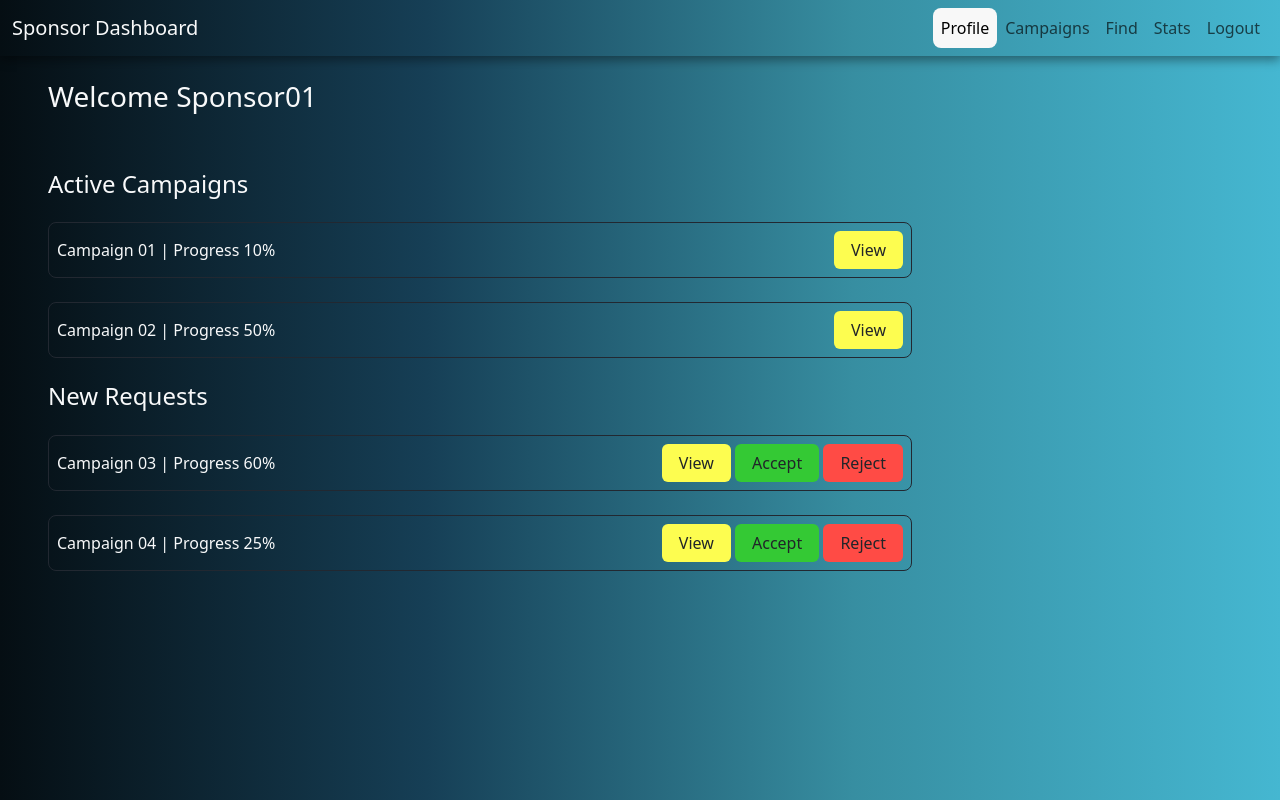
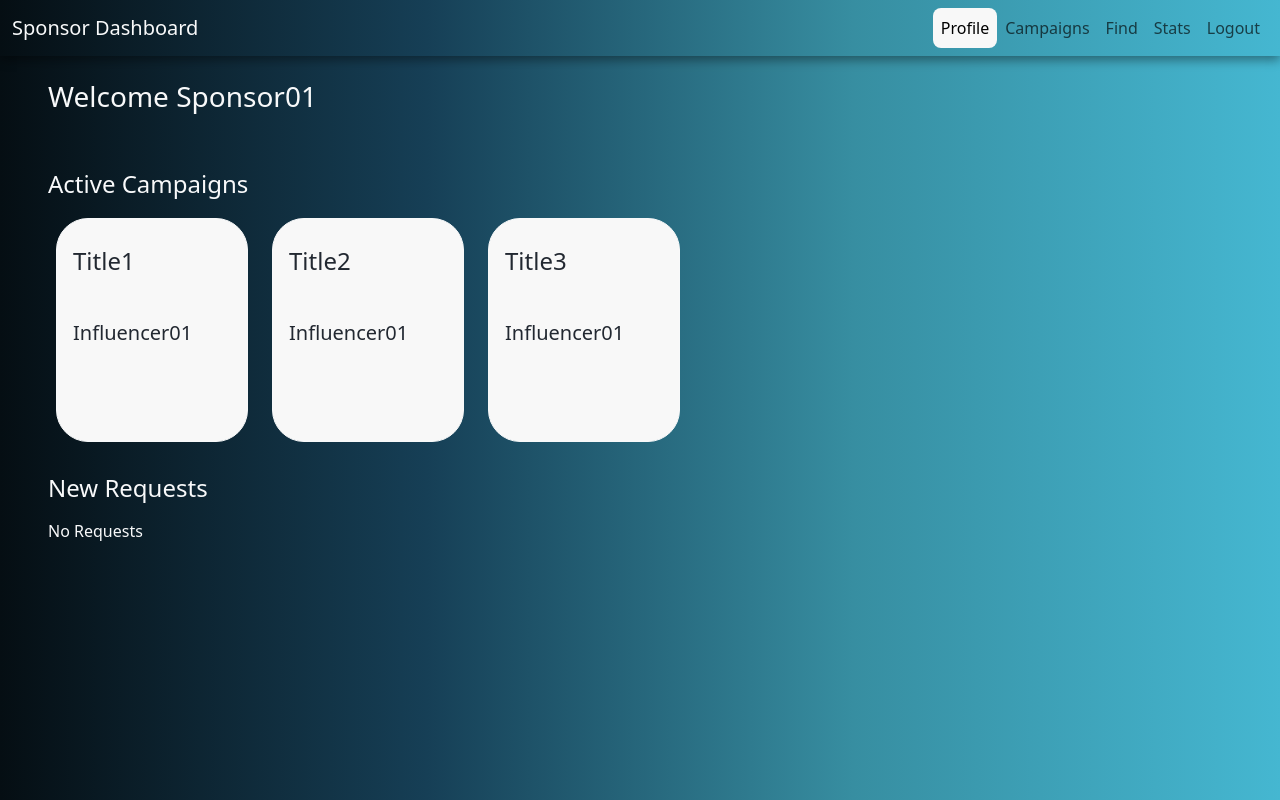
Before and after one commit to Raghul3101/influencer-sponsorship-platform, a Flask app: page /sponsor-profile in a window 1280 px wide. Run offline with Flask 3, Linux system fonts and the light colour scheme; the visitor is signed in with stand-in values (Sample User, id 1).

Commit message:
Add files via upload

```diff
--- a/app/models.py
+++ b/app/models.py
@@ -42,3 +42,5 @@
     requested_by = db.Column(db.String(20), nullable=False)
     sent = db.Column(db.Boolean, nullable=False)
     accepted = db.Column(db.Boolean, nullable=True)
+    campaign = db.relationship('Campaign', backref='adrequest', lazy=True)
+    influencer = db.relationship('Influencer', backref='adrequest', lazy=True)
--- a/app/routes.py
+++ b/app/routes.py
@@ -119,13 +119,36 @@
 @app.route('/sponsor-profile', methods=['GET', 'POST'])
 def sponsorProfile():
     user_id = session.get('user_id')
-    if user_id:
-        sponsor = Sponsor.query.get(user_id)
-        if sponsor:
-            requests = Adrequest.query.filter_by(requested_by="influencer", sponsor_id=user_id).all()
-            request_empty = len(requests)==0
-            return render_template('sponsorProfile.html', sponsor=sponsor, requests=requests, request_empty=request_empty)
+    if not user_id:
+        return redirect(url_for('login'))
+
+    if request.method == 'POST':
+        action = request.form.get('action')
+        request_id = request.form.get('request_id')
+        ad_request = Adrequest.query.get(request_id)
+
+        if ad_request:
+            if action == 'accept':
+                ad_request.accepted = True
+                db.session.commit()
+                flash('Request accepted successfully', 'success')
+            elif action == 'reject':
+                db.session.delete(ad_request)
+                db.session.commit()
+                flash('Request rejected successfully', 'success')
+
+        return redirect(url_for('sponsorProfile'))
+
+    sponsor = Sponsor.query.get(user_id)
+    if sponsor:
+        requests = Adrequest.query.filter_by(requested_by="influencer", sponsor_id=user_id, accepted=False).all()
+        actives = Adrequest.query.filter_by(sponsor_id=user_id, accepted=True).all()
+        request_empty = len(requests) == 0
+        active_empty = len(actives) == 0
+        return render_template('sponsorProfile.html', sponsor=sponsor, requests=requests, request_empty=request_empty, actives=actives, active_empty=active_empty)
+
     return redirect(url_for('login'))
+
 
 @app.route('/campaign', methods=['GET', 'POST'])
 def sponsorCampaign():
--- a/app/static/styles.css
+++ b/app/static/styles.css
@@ -9,7 +9,7 @@
 }
 .body-bg2{
     background-image: linear-gradient(90deg, #050E13, #163F56, #378ea1, #45b7d1);
-    box-shadow: 0 4px 10px rgba(0, 0, 0, 0.4);
+    /* box-shadow: 0 4px 10px rgba(0, 0, 0, 0.4); */
 }
 .body-bg3{
     background-color: #222831;
@@ -26,6 +26,7 @@
 .navbar{
     font-weight: 500;
     color: white !important;
+    box-shadow: 0 4px 10px rgba(0, 0, 0, 0.4);
 }
 .nav-link.active{
     background-color: #f8f8f8;
--- a/app/templates/sponsorCampaign.html
+++ b/app/templates/sponsorCampaign.html
@@ -3,7 +3,7 @@
     <head>
         <meta charset="UTF-8">
         <meta name="viewport" content="width=device-width, initial-scale=1.0">
-        <title>Profile</title>
+        <title>Campaigns</title>
         <link href="https://cdn.jsdelivr.net/npm/bootstrap@5.3.3/dist/css/bootstrap.min.css" rel="stylesheet" integrity="sha384-QWTKZyjpPEjISv5WaRU9OFeRpok6YctnYmDr5pNlyT2bRjXh0JMhjY6hW+ALEwIH" crossorigin="anonymous">
         <script src="https://cdn.jsdelivr.net/npm/bootstrap@5.3.3/dist/js/bootstrap.bundle.min.js" integrity="sha384-YvpcrYf0tY3lHB60NNkmXc5s9fDVZLESaAA55NDzOxhy9GkcIdslK1eN7N6jIeHz" crossorigin="anonymous"></script>
         <link rel="stylesheet" href="{{ url_for('static', filename='styles.css') }}">
--- a/app/templates/sponsorProfile.html
+++ b/app/templates/sponsorProfile.html
@@ -29,38 +29,74 @@
               <h3>Welcome {{ sponsor.fname }}</h3>
               <br><br>
               <h4>Active Campaigns</h4>
-              <div>
-                <div class="d-flex justify-content-between align-items-center border border-dark rounded-3 p-2 mt-4">
-                  <p class="mb-0">Campaign 01 | Progress 10%</p>
-                  <button class="btn bg-warning ps-3 pe-3 rounded">View</button>
-                </div>
-                <div class="d-flex justify-content-between align-items-center border border-dark rounded-3 p-2 mt-4">
-                  <p class="mb-0">Campaign 02 | Progress 50%</p>
-                  <button class="btn bg-warning ps-3 pe-3 rounded">View</button>
-                </div>
+              <div class="d-flex gap-4 h-auto p-2">
+                {% if active_empty %}
+                  <p class="mt-3">No Active Campaigns</p>
+                {% else %}
+                  {% for active in actives %}
+                    <div class="d-flex flex-column justify-content-between align-items-center campaign-height-width border border-light rounded-5 p-3 pt-4 mt-1 cursor-pointer">
+                      <p class="mb-0 fs-4 me-auto">{{ active.campaign.title }}</p>
+                      <p class="mb-0 fs-5 me-auto">{{ active.influencer.fname }}</p>
+                      <div>
+                          <button class="btn ps-3 pe-3 rounded btn-hover" data-bs-toggle="modal" data-bs-target="#viewCampaignModal{{ active.id }}">View</button>
+                      </div>
+                    </div>
+
+                    <div class="modal fade text-dark" id="viewCampaignModal{{ active.id }}" tabindex="-1" aria-labelledby="viewCampaignModalLabel{{ active.id }}" aria-hidden="true">
+                      <div class="modal-dialog modal-dialog-scrollable height-auto">
+                          <div class="modal-content">
+                              <div class="modal-header">
+                                  <h5 class="modal-title" id="viewCampaignModalLabel">Campaign</h5>
+                                  <button type="button" class="btn-close" data-bs-dismiss="modal" aria-label="Close"></button>
+                              </div>
+                              <div class="modal-body">
+                                <div class="mb-3">
+                                  <p>Influencer: {{ active.influencer.fname }}</p>
+                                </div>
+                                <div class="mb-3">
+                                    <p>Title: {{ active.campaign.title }}</p>
+                                </div>
+                                <div class="mb-3">
+                                    <p>Message: {{ active.message }}</p>
+                                </div>
+                                <div class="mb-3">
+                                  <p>Requirements: {{ active.requirements }}</p>
+                                </div>
+                                <div class="mb-3">
+                                  <p>Payment: {{ active.payment_amount }}</p>
+                                </div>
+                                <div class="mb-3">
+                                    <p>End Date: {{ active.campaign.end_date }}</p>
+                                </div>
+                              </div>
+                          </div>
+                      </div>
+                  </div>
+                  {% endfor %}
+                {% endif %}
               </div>
+
               <br>
               <h4>New Requests</h4>
-              <div>
-                <div class="d-flex justify-content-between align-items-center border border-dark rounded-3 p-2 mt-4">
-                  <p class="mb-0">Campaign 03 | Progress 60%</p>
-                  <div>
-                    <button class="btn ps-3 pe-3 rounded bg-warning">View</button>
-                    <button class="btn ps-3 pe-3 rounded bg-success">Accept</button>
-                    <button class="btn ps-3 pe-3 rounded bg-danger">Reject</button>
-                  </div>
-                </div>
-
-                <div class="d-flex justify-content-between align-items-center border border-dark rounded-3 p-2 mt-4">
-                  <p class="mb-0">Campaign 04 | Progress 25%</p>
-                  <div>
-                    <button class="btn ps-3 pe-3 rounded bg-warning">View</button>
-                    <button class="btn ps-3 pe-3 rounded bg-success">Accept</button>
-                    <button class="btn ps-3 pe-3 rounded bg-danger">Reject</button>
-                  </div>
-                </div>
-              </div>
+              {% if request_empty %}
+                  <p class="mt-3">No Requests</p>
+              {% else %}
+                  {% for request in requests %}
+                      <div class="d-flex justify-content-between align-items-center bg-light border border-light rounded-3 p-2 mt-4">
+                          <p class="mb-0 text-dark">{{ request.campaign.title }} | {{ request.influencer.fname }}</p>
+                          <div>
+                              <form method="POST" class="d-inline">
+                                  <input type="hidden" name="request_id" value="{{ request.id }}">
+                                  <button type="submit" name="action" value="view" class="btn ps-3 pe-3 rounded bg-warning">View</button>
+                                  <button type="submit" name="action" value="accept" class="btn ps-3 pe-3 rounded bg-success">Accept</button>
+                                  <button type="submit" name="action" value="reject" class="btn ps-3 pe-3 rounded bg-danger">Reject</button>
+                              </form>
+                          </div>
+                      </div>
+                  {% endfor %}
+              {% endif %}
             </section>
           </div>
+          <br>
     </body>
 </html>
--- a/run.py
+++ b/run.py
@@ -1,4 +1,4 @@
 from app import app
 
 if __name__ == '__main__':
-    app.run(debug=True, port="5001")
+    app.run(debug=True)
```
Also changed, not shown: app/templates/influencerFind.html (+8 -4 lines), instance/influencer_platform.db.
